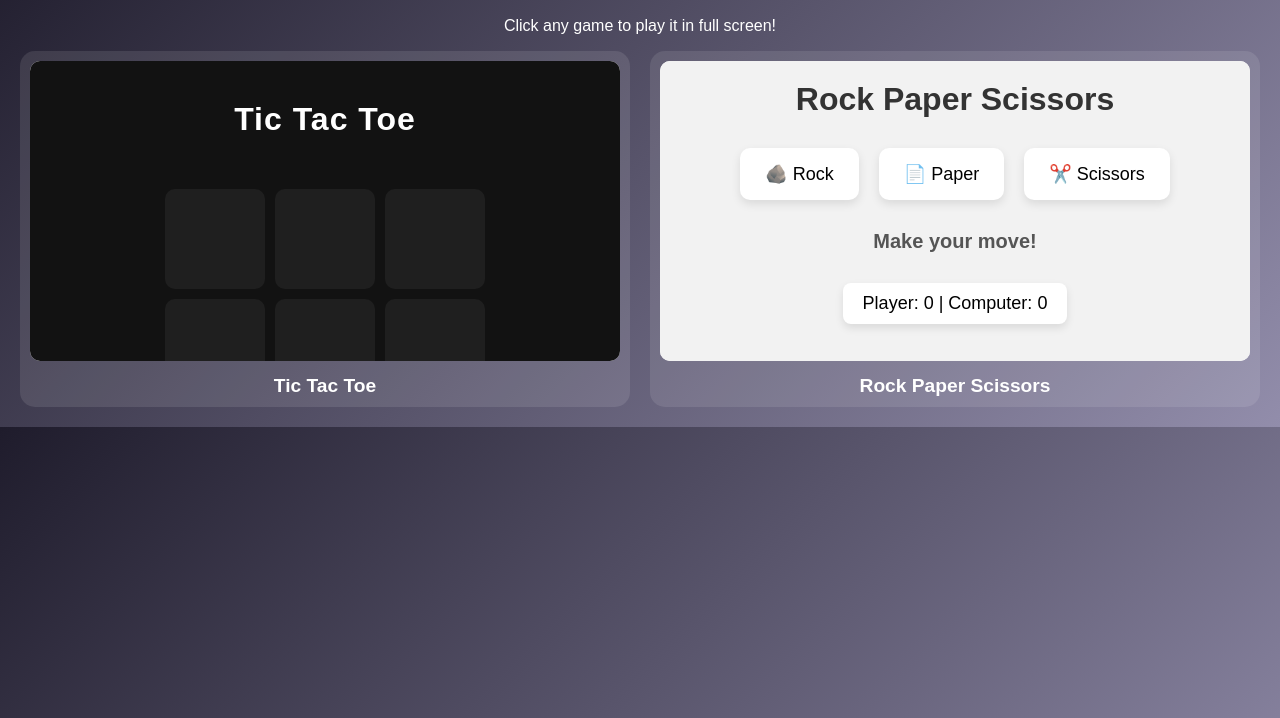
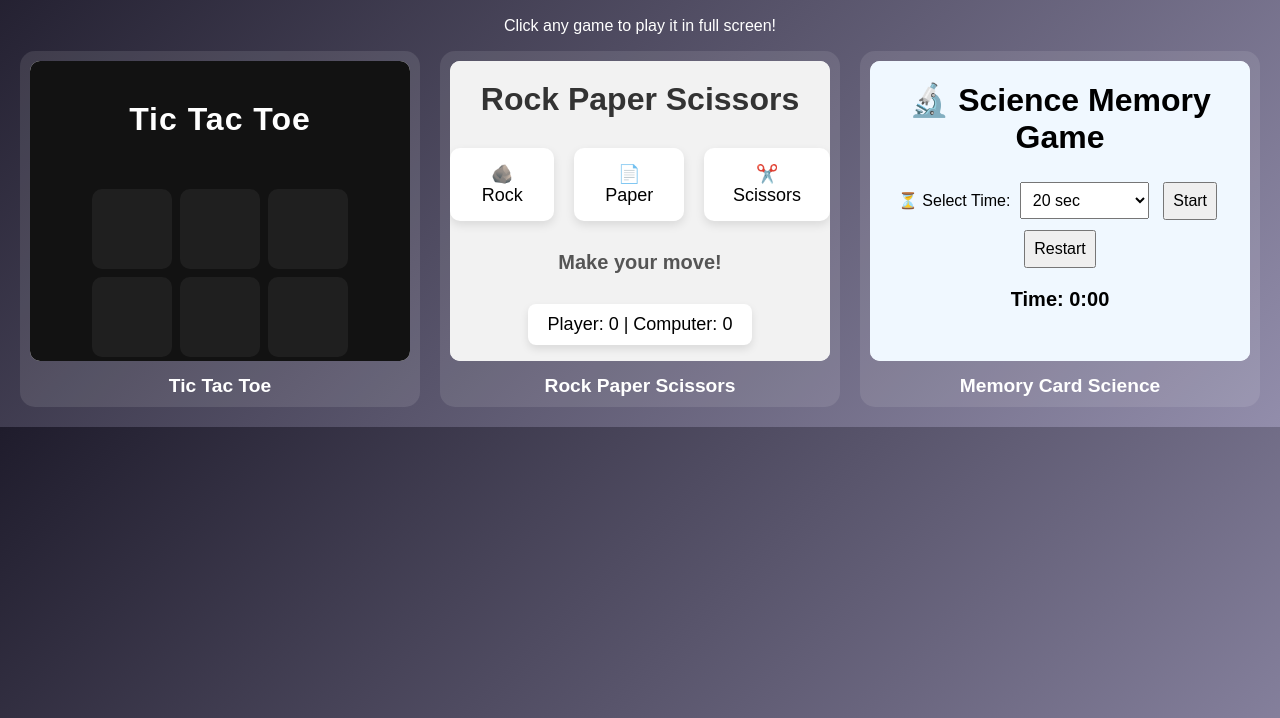
Before and after one commit to Joeboukhalil/MiniGameHub, a plain HTML site: page index.html in a window 1280 px wide. Shown: the part 82-800 px from the top of the page. Drawn offline with Linux system fonts and the light colour scheme.

Commit message:
Update index.html

```diff
--- a/index.html
+++ b/index.html
@@ -63,6 +63,12 @@
         <iframe src="games/rock-paper-scissors/index.html"></iframe>
         <div class="game-title">Rock Paper Scissors</div>
     </div>
+
+    <!-- Memory Card Science -->
+    <div class="game-card" onclick="openGame('games/memory-card-science/index.html')">
+        <iframe src="games/memory-card-science/index.html"></iframe>
+        <div class="game-title">Memory Card Science</div>
+    </div>
 </div>
 
 <script>
```
